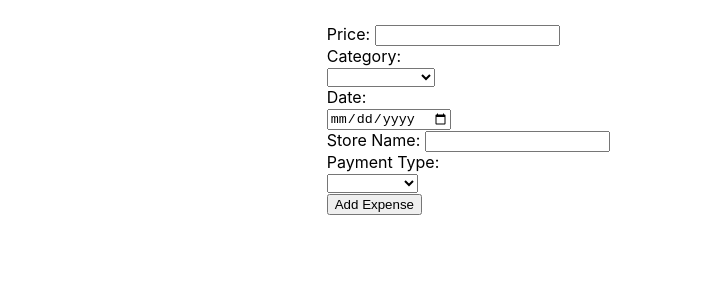
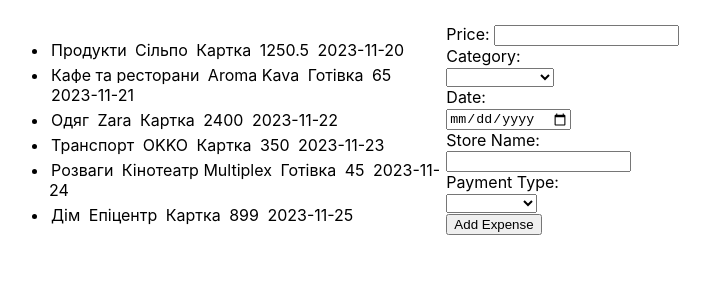
Before and after one commit to VladBasalyha/expenses-app, an Angular app: page / in a window 1280 px wide. Shown: the top 300 px of the page, without its empty margins (286-996 px from the left). Built offline with nearby package versions, Linux system fonts and the light colour scheme.

Commit message:
added logic how to add new expense

```diff
--- a/src/app/app.html
+++ b/src/app/app.html
@@ -173,8 +173,8 @@
 
 <main class="main">
   <div class="content">
-    <app-expense-list></app-expense-list>
-    <app-new-expense-form></app-new-expense-form>
+    <app-expense-list [expenses]="myExpenses"></app-expense-list>
+    <app-new-expense-form (expenseAdded)="newExpenseHandler($event)"></app-new-expense-form>
   </div>
 </main>
 
--- a/src/app/app.ts
+++ b/src/app/app.ts
@@ -3,6 +3,7 @@
 import { ExpenseList } from './expense-list/expense-list';
 import { NewExpenseForm } from './new-expense-form/new-expense-form';
 import expenses from './mock/expenses.json';
+
 @Component({
   selector: 'app-root',
   imports: [RouterOutlet, ExpenseList, NewExpenseForm],
@@ -10,6 +11,9 @@
   styleUrl: './app.css',
 })
 export class App {
+  myExpenses = [...expenses];
+  newExpenseHandler(newExpense: any) {
+    this.myExpenses = [...this.myExpenses, newExpense];
+  }
   title = signal('Expenses list');
-  expenses = [...expenses];
 }
--- a/src/app/expense-list/expense-list.ts
+++ b/src/app/expense-list/expense-list.ts
@@ -1,4 +1,4 @@
-import { Component } from '@angular/core';
+import { Component, Input } from '@angular/core';
 
 @Component({
   selector: 'app-expense-list',
@@ -7,5 +7,5 @@
 })
 export class ExpenseList {
   title = 'app-expense-list';
-  expenses = [];
+  @Input() expenses: any[] = [];
 }
--- a/src/app/new-expense-form/new-expense-form.html
+++ b/src/app/new-expense-form/new-expense-form.html
@@ -38,4 +38,4 @@
   >
   <br />
 </form>
-<button (click)="showFormValues()">Add Expense</button>
+<button (click)="addExpense()">Add Expense</button>
--- a/src/app/new-expense-form/new-expense-form.ts
+++ b/src/app/new-expense-form/new-expense-form.ts
@@ -8,7 +8,10 @@
   styleUrl: './new-expense-form.css',
 })
 export class NewExpenseForm {
+  @Output() expenseAdded = new EventEmitter<any>();
+
   newPriceForm = new FormGroup({
+    id: new FormControl(Math.random().toString(36).substring(2)),
     price: new FormControl(''),
     category: new FormControl(''),
     date: new FormControl(''),
@@ -16,8 +19,10 @@
     paymentType: new FormControl(''),
   });
 
-  @Output() expenseAdded = new EventEmitter<any>();
-  showFormValues() {
-    console.log(this.newPriceForm.value);
+  addExpense() {
+    if (this.newPriceForm.valid) {
+      this.expenseAdded.emit(this.newPriceForm.value);
+      this.newPriceForm.reset();
+    }
   }
 }
```
